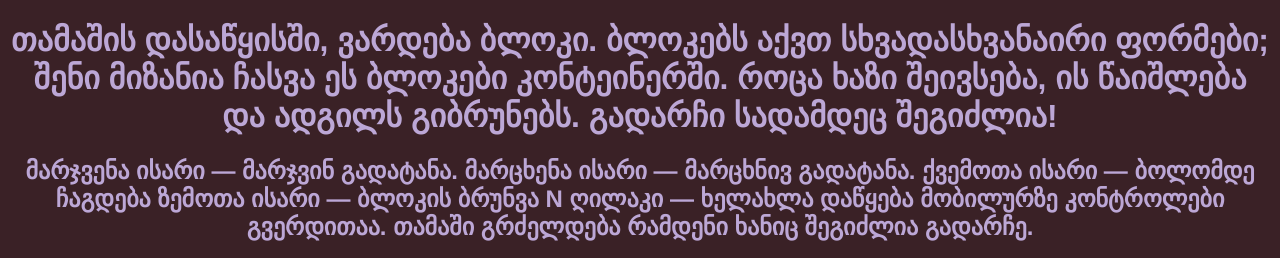
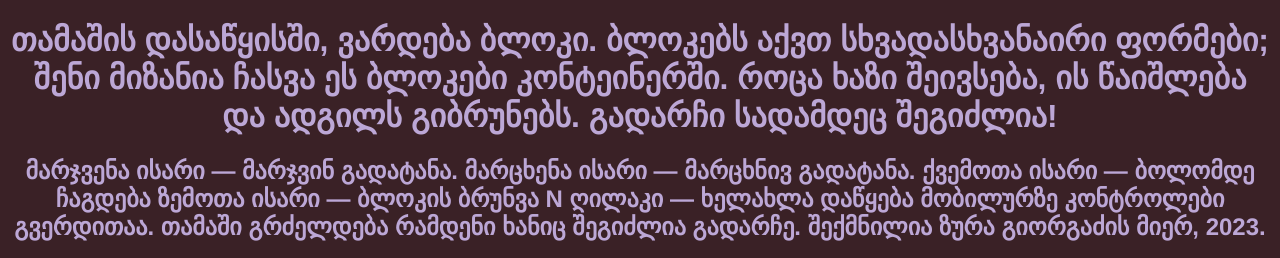
Before and after one commit to Saethlor/Tetris, a plain HTML site: page index.html in a window 1280 px wide. Shown: the top 258 px of the page. Drawn offline with nearby package versions, Linux system fonts and the light colour scheme; a script that the page names is missing.

Commit message:
Update index.html

```diff
--- a/index.html
+++ b/index.html
@@ -22,7 +22,7 @@
 
       N ღილაკი — ხელახლა დაწყება
 
-      მობილურზე კონტროლები გვერდითაა. თამაში გრძელდება რამდენი ხანიც შეგიძლია გადარჩე.</h2>
+      მობილურზე კონტროლები გვერდითაა. თამაში გრძელდება რამდენი ხანიც შეგიძლია გადარჩე. შექმნილია ზურა გიორგაძის მიერ, 2023.</h2>
 
     <link rel="stylesheet" href="tetris.css"> <!-- Include your CSS file here -->
 
```
